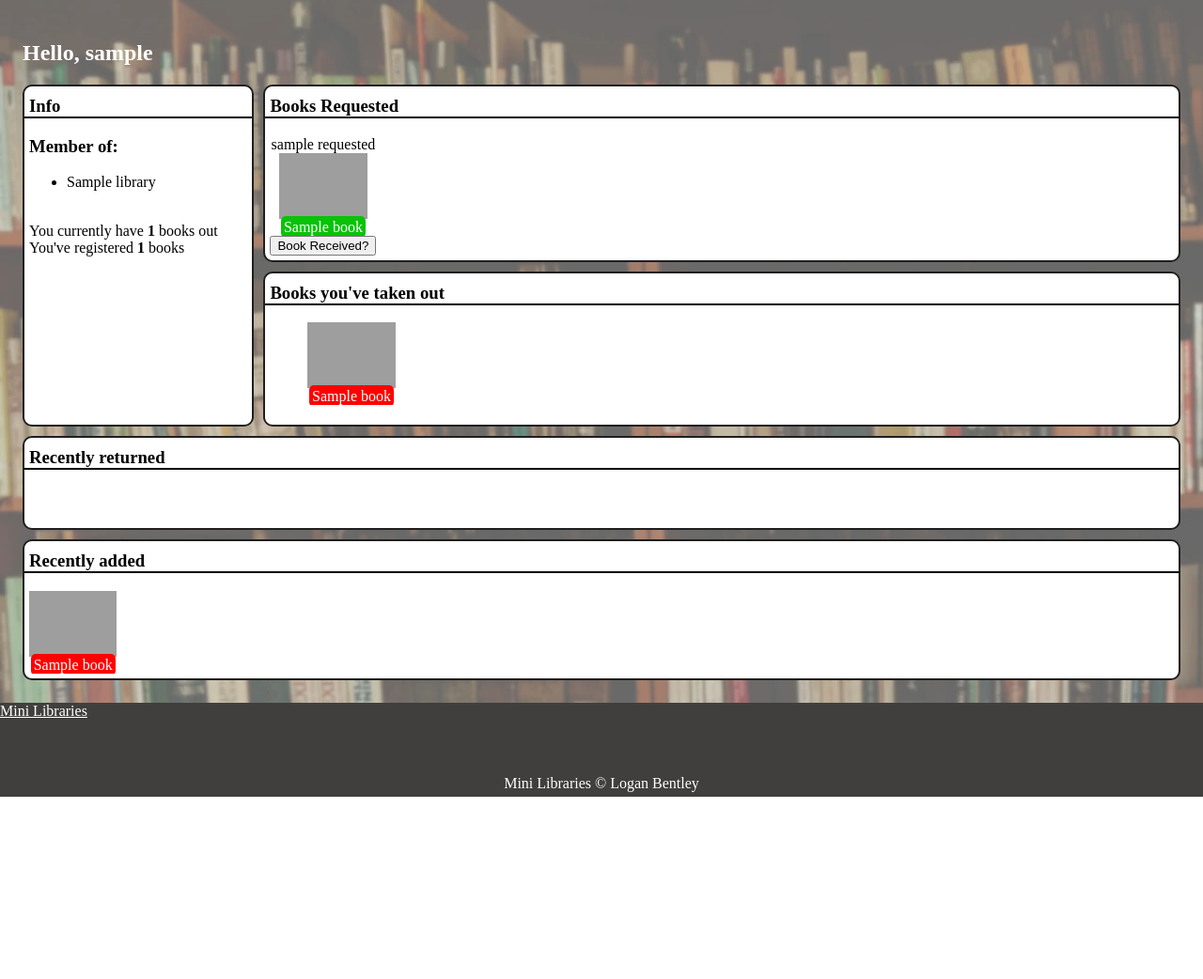
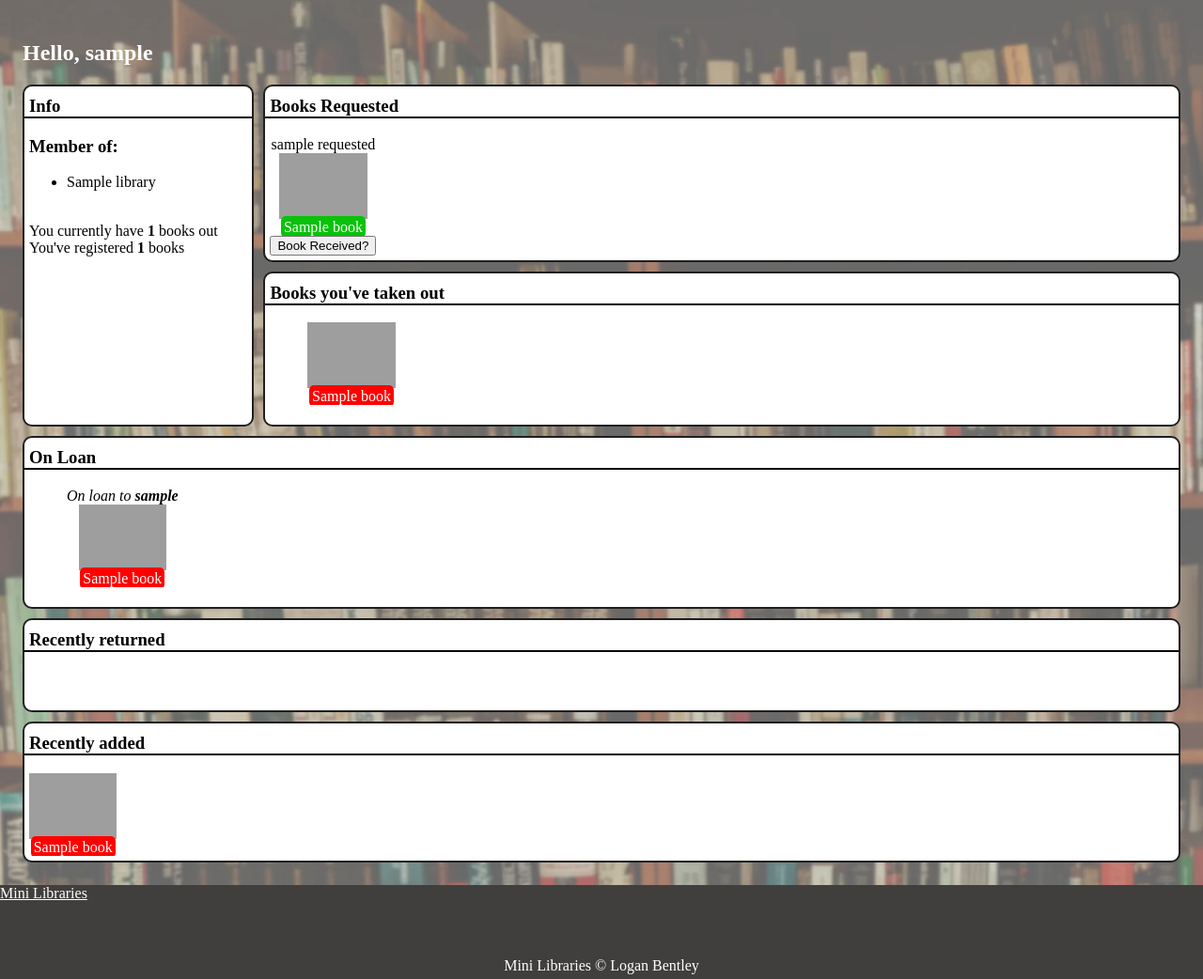
Before and after one commit to Logabe/92005, a Django app: page /home in a window 1280 px wide. Shown: the part 63-1105 px from the top of the page at 94% size. Before the commit the page ends 911 px from the top, so only its background shows below. Run offline with Django 5.2, Linux system fonts and the light colour scheme; the first user in the database is signed in; tables that the repository leaves empty hold one stand-in row (Sample ...); grey boxes are pictures that could not be loaded.

Commit message:
Added 'On Loan' shelf to home page

```diff
--- a/minilibraries/minilibraries/templates/minilibraries/home.html
+++ b/minilibraries/minilibraries/templates/minilibraries/home.html
@@ -54,6 +54,21 @@
     </div>
 
     <div class="card" style="grid-column: 1/4; grid-row: 3;">
+        <h3 class="card-title">On Loan</h3>
+        <ul class="book-list">
+            {% for book in on_loan %}
+            <div class="little-book">
+                <div class="book">
+                    <i>On loan to <strong>{{book.borrower}}</strong></i>
+                    <img src="https://covers.openlibrary.org/b/olid/{{book.olid}}-S.jpg" loading="lazy">
+                    <a href="{% url 'book' book.id %}" target="_blank" class="book-title {% if book.borrower %}taken{% endif %}">{{book.title}}</a>
+                </div>
+            </div>
+            {% endfor %}
+        </ul>
+    </div>
+
+    <div class="card" style="grid-column: 1/4; grid-row: 4;">
         <h3 class="card-title">Recently returned</h3>
         <ul class="book-list">
             {%for book in new_returns %}
@@ -67,7 +82,7 @@
             </ul>
     </div>
 
-    <div class="card" style="grid-column: 1/4; grid-row: 4;">
+    <div class="card" style="grid-column: 1/4; grid-row: 5;">
         <h3 class="card-title">Recently added</h3>
         <div class="book-list">
         {%for book in newly_added %}
--- a/minilibraries/minilibraries/views.py
+++ b/minilibraries/minilibraries/views.py
@@ -33,6 +33,7 @@
         "requested": Request.objects.filter(book__owner=request.user),
         "taken_out": Book.objects.filter(borrower=request.user),
         "taken_out_count": Book.objects.filter(borrower=request.user).count(),
+        "on_loan": Book.objects.filter(owner=request.user, borrower__isnull=False),
         "user_registered": Book.objects.filter(owner=request.user).count(),
         "newly_added": related_books(request.user).order_by('-date_added')[:15],
         "new_returns": related_books(request.user).filter(last_returned__gte=five_days).order_by('-last_returned')[:15],
```
